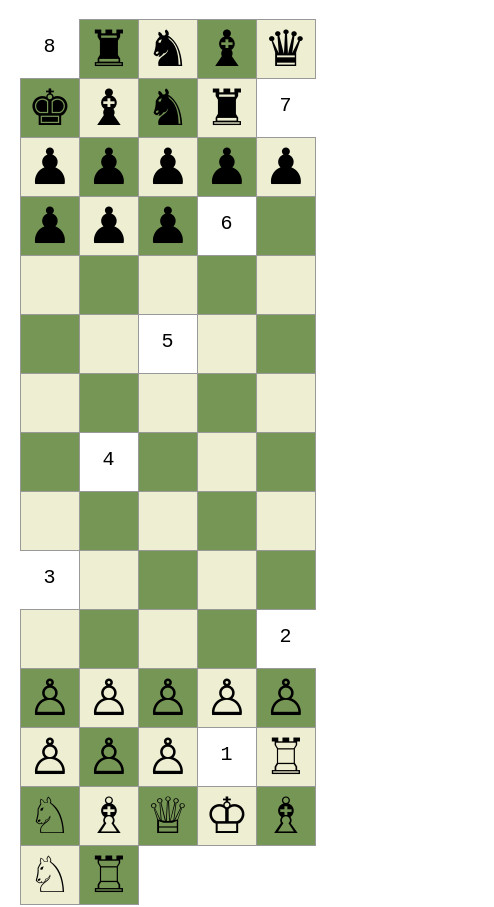
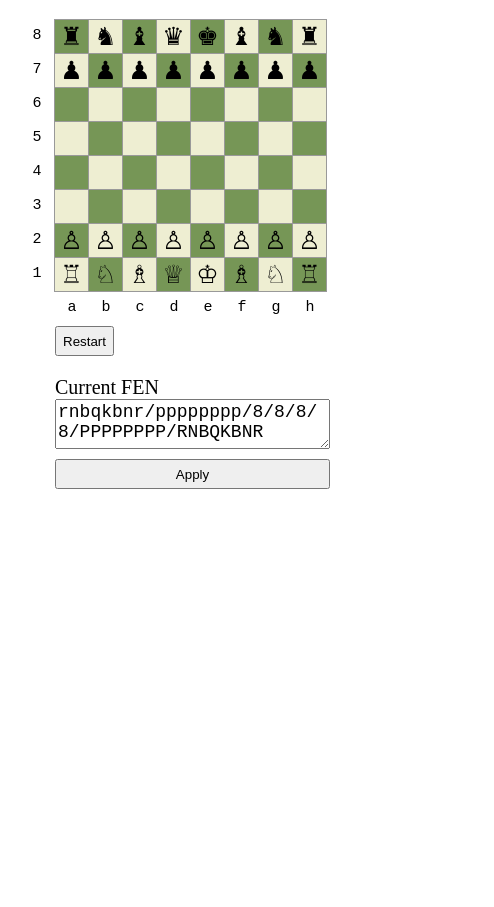
Before and after one commit to boodland/chess-challenge, a React (Vite) app: page / in a window 390 px wide. Shown: the top 907 px of the page, 494 px wide, since content can reach past the window. After the commit the page ends 844 px from the top, so only its background shows below. Built offline with nearby package versions, Linux system fonts and the light colour scheme.

Commit message:
Make the game responsive

```diff
--- a/src/app/board-cell.module.css
+++ b/src/app/board-cell.module.css
@@ -26,3 +26,27 @@
 .blocked {
   cursor: not-allowed;
 }
+
+@media (width <= 600px) {
+  .cell {
+    font-size: 40px;
+    height: 50px;
+    width: 50px;
+  }
+}
+
+@media (width <= 500px) {
+  .cell {
+    font-size: 30px;
+    height: 40px;
+    width: 40px;
+  }
+}
+
+@media (width <= 400px) {
+  .cell {
+    font-size: 25px;
+    height: 35px;
+    width: 35px;
+  }
+}
--- a/src/app/board.module.css
+++ b/src/app/board.module.css
@@ -13,3 +13,40 @@
   content: '';
   display: table;
 }
+
+@media (width <= 600px) {
+  .text {
+    height: 49px;
+    width: 49px;
+    padding-top: 10px;
+  }
+
+  .columns {
+    margin-left: 50px;
+  }
+}
+
+@media (width <= 500px) {
+  .text {
+    height: 39px;
+    width: 39px;
+    padding-top: 10px;
+  }
+
+  .columns {
+    margin-left: 40px;
+  }
+}
+
+@media (width <= 400px) {
+  .text {
+    height: 34px;
+    width: 34px;
+    padding-top: 7px;
+    font-size: 15px;
+  }
+
+  .columns {
+    margin-left: 35px;
+  }
+}
--- a/src/app/game-actions.module.css
+++ b/src/app/game-actions.module.css
@@ -6,6 +6,8 @@
 }
 
 .input-container {
+    max-width: 700px;
+    min-width: 550px;
     display: flex;
     flex-direction: row;
     gap: 10px;
@@ -15,17 +17,44 @@ button {
     height: 30px;
 }
 
-input {
+textarea {
+    flex: 1 1 auto;
     height: 30px;
-    max-width: 620px;
-    min-width: 365px;
-    flex-shrink: 2;
-    flex-grow: 2;
     font-size: 18px;
+    resize: vertical;
 }
 
 label {
-    font-family:'Times New Roman';
+    font-family: 'Times New Roman';
     font-size: 20px;
     display: block;
 }
+
+
+@media (width <=600px) {
+    .input-container {
+        max-width: 400px;
+        min-width: 400px;
+        flex-direction: column;
+    }
+
+    textarea {
+        height: 50px;
+    }
+}
+
+@media (width <=500px) {
+    .input-container {
+        max-width: 325px;
+        min-width: 325px;
+        flex-direction: column;
+    }
+}
+
+@media (width <=400px) {
+    .input-container {
+        max-width: 275px;
+        min-width: 275px;
+        flex-direction: column;
+    }
+}
--- a/src/app/game-actions.tsx
+++ b/src/app/game-actions.tsx
@@ -13,7 +13,7 @@ const GameActions = () => {
     setNewFen(fen);
   }, [fen]);
 
-  const onChangeHandler = (event: ChangeEvent<HTMLInputElement>) => {
+  const onChangeHandler = (event: ChangeEvent<HTMLTextAreaElement>) => {
     setNewFen(event.currentTarget.value);
   };
 
@@ -34,8 +34,7 @@ const GameActions = () => {
       <div>
         <label htmlFor="fen">{INPUT_LABEL}</label>
         <div className={styles['input-container']}>
-          <input
-            type="text"
+          <textarea
             id="fen"
             value={newFen}
             onChange={onChangeHandler}
--- a/src/app/game.module.css
+++ b/src/app/game.module.css
@@ -7,5 +7,17 @@
 .right-panel {
     flex-grow: 2;
     flex-shrink: 2;
-    margin-left: 50px;
+    padding-left: 50px;
 }
+
+@media (width <= 500px) {
+    .right-panel {
+        padding-left: 40px;
+    }
+  }
+
+  @media (width <= 400px) {
+    .right-panel {
+        padding-left: 35px;
+    }
+  }
```
Also changed, not shown: 1 other file (tests, documents, lock files or other folders).
